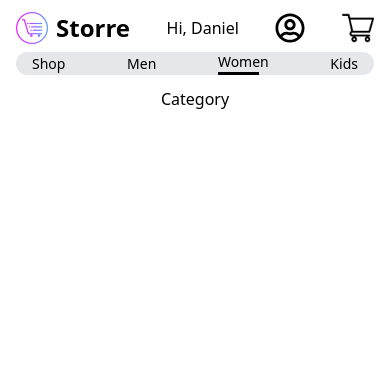
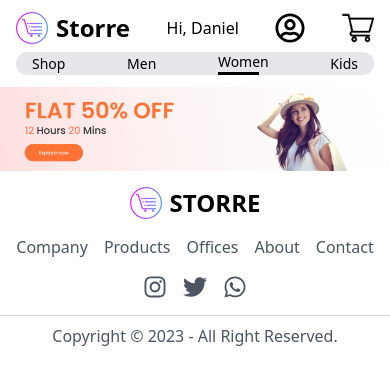
Before and after one commit to DanielAgbeni/Store, a React (Vite) app: page /cart in a window 390 px wide. Both pictures are taken after a click on the item "Women". Shown: the top 384 px of the page. Built offline with nearby package versions, Linux system fonts and the light colour scheme.

Commit message:
dynamic banner

```diff
--- a/src/App.jsx
+++ b/src/App.jsx
@@ -6,6 +6,10 @@ import Auth from './Pages/Auth';
 import Category from './Pages/Category';
 import Products from './Pages/Products';
 import Cart from './Pages/Cart';
+import Footer from './Components/Footer';
+import men from './assets/banner_mens.png';
+import women from './assets/banner_women.png';
+import kids from './assets/banner_kids.png';
 
 const App = () => {
 	return (
@@ -22,18 +26,30 @@ const App = () => {
 				/>
 				<Route
 					path='/men'
-					element={<Category />}
-					category='men'
+					element={
+						<Category
+							banner={men}
+							category='men'
+						/>
+					}
 				/>
 				<Route
 					path='/women'
-					element={<Category />}
-					category='women'
+					element={
+						<Category
+							banner={women}
+							category='women'
+						/>
+					}
 				/>
 				<Route
 					path='/kids'
-					element={<Category />}
-					category='kids'
+					element={
+						<Category
+							banner={kids}
+							category='kids'
+						/>
+					}
 				/>
 				<Route
 					path='/product'
@@ -48,6 +64,7 @@ const App = () => {
 					element={<Cart />}
 				/>
 			</Routes>
+			<Footer />
 		</div>
 	);
 };
--- /dev/null
+++ b/src/Components/Footer.jsx
@@ -0,0 +1,83 @@
+import React from 'react';
+import { FaInstagram, FaTwitter, FaWhatsapp } from 'react-icons/fa';
+import logo from '/logo.png';
+
+const Footer = () => {
+	return (
+		<footer className='bg-white py-4'>
+			<div className='container mx-auto px-4 flex flex-col items-center justify-between md:flex-row'>
+				<div className='flex items-center'>
+					<img
+						src={logo}
+						alt='Shopper'
+						className='h-8 mr-2'
+					/>
+					<h1 className='text-2xl font-bold'>STORRE</h1>
+				</div>
+				<nav className='mt-4 md:mt-0'>
+					<ul className='flex space-x-4'>
+						<li>
+							<a
+								href='#'
+								className='text-gray-600 hover:text-gray-900'>
+								Company
+							</a>
+						</li>
+						<li>
+							<a
+								href='#'
+								className='text-gray-600 hover:text-gray-900'>
+								Products
+							</a>
+						</li>
+						<li>
+							<a
+								href='#'
+								className='text-gray-600 hover:text-gray-900'>
+								Offices
+							</a>
+						</li>
+						<li>
+							<a
+								href='#'
+								className='text-gray-600 hover:text-gray-900'>
+								About
+							</a>
+						</li>
+						<li>
+							<a
+								href='#'
+								className='text-gray-600 hover:text-gray-900'>
+								Contact
+							</a>
+						</li>
+					</ul>
+				</nav>
+				<div className='mt-4 md:mt-0 flex space-x-4'>
+					<a
+						href='#'
+						className='text-gray-600 hover:text-gray-900'>
+						<FaInstagram className='h-6 w-6' />
+					</a>
+					<a
+						href='#'
+						className='text-gray-600 hover:text-gray-900'>
+						<FaTwitter className='h-6 w-6' />
+					</a>
+					<a
+						href='#'
+						className='text-gray-600 hover:text-gray-900'>
+						<FaWhatsapp className='h-6 w-6' />
+					</a>
+				</div>
+			</div>
+			<div className='mt-4 border-t border-gray-300 py-2 text-center'>
+				<p className='text-gray-600'>
+					Copyright &copy; 2023 - All Right Reserved.
+				</p>
+			</div>
+		</footer>
+	);
+};
+
+export default Footer;
--- /dev/null
+++ b/src/Context/ShopContext.jsx
@@ -0,0 +1,14 @@
+import { createContext } from 'react';
+import all_product from '../assets/all_product';
+
+export const ShopContext = createContext(null);
+
+const ShopContextProvider = (props) => {
+	const contextValue = { all_product };
+	return (
+		<ShopContext.Provider value={contextValue}>
+			{props.children}
+		</ShopContext.Provider>
+	);
+};
+export default ShopContextProvider;
--- a/src/Pages/Category.jsx
+++ b/src/Pages/Category.jsx
@@ -1,7 +1,16 @@
-import React from 'react';
+import React, { useContext } from 'react';
+import { ShopContext } from '../Context/ShopContext';
 
-const Category = () => {
-	return <div className=' flex items-center justify-center'>Category</div>;
+const Category = (props) => {
+	const { all_product } = useContext(ShopContext);
+	return (
+		<div className=' flex items-center justify-center'>
+			<img
+				src={props.banner}
+				alt=''
+			/>
+		</div>
+	);
 };
 
 export default Category;
--- a/src/main.jsx
+++ b/src/main.jsx
@@ -3,11 +3,14 @@ import ReactDOM from 'react-dom/client';
 import App from './App.jsx';
 import './index.css';
 import { BrowserRouter as Router } from 'react-router-dom';
+import ShopContextProvider from './Context/ShopContext.jsx';
 
 ReactDOM.createRoot(document.getElementById('root')).render(
 	<React.StrictMode>
 		<Router>
-			<App />
+			<ShopContextProvider>
+				<App />
+			</ShopContextProvider>
 		</Router>
 	</React.StrictMode>,
 );
```
